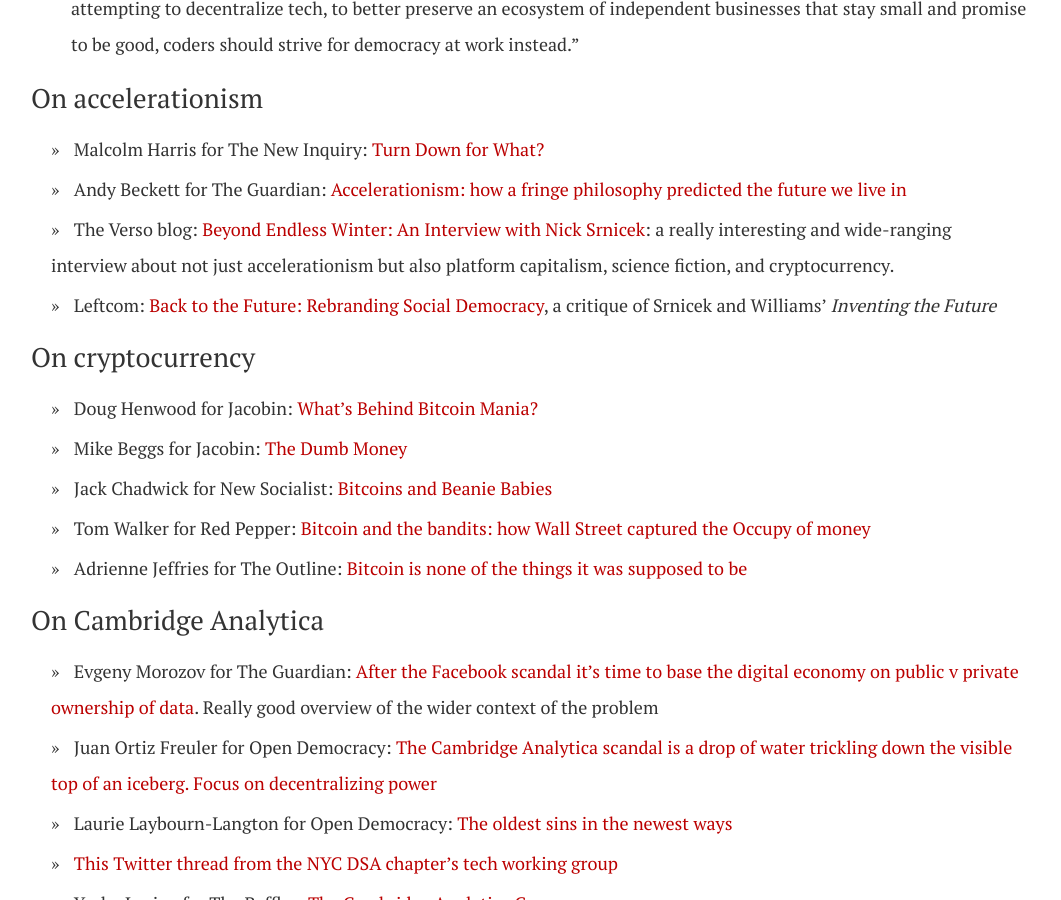
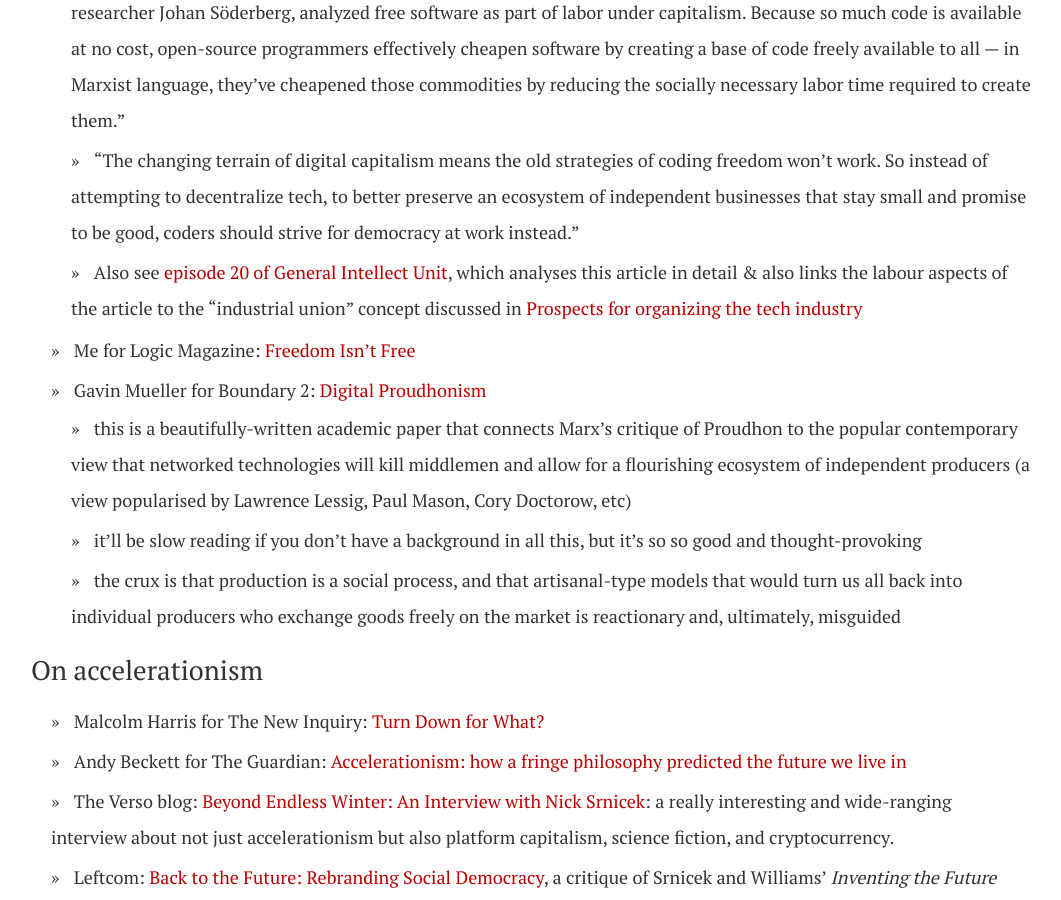
Before and after one commit to dellsystem/dellsystem.github.io, a Jekyll site: the page built from tech.md, in a window 1280 px wide and 900 px high, scrolled down 15216 px. Shown: the whole window, without its empty margins (109-1170 px from the left). Built offline with Jekyll 4.4.1, drawn with Linux system fonts in a browser that asks for light colours; some of the changed text lies outside the part shown.

Commit message:
Add pieces to tech.md

```diff
--- a/tech.md
+++ b/tech.md
@@ -187,6 +187,8 @@ Read them to understand the enemy, esssentially.
 
 ### The economics of the tech industry
 
+* Daniel Joseph for Real Life: [Two-Faced](http://reallifemag.com/two-faced/) (a stellar piece analysing the cultural aspects of platform capitalism, as well as the political economy underneath)
+	* same author, same publication, a year earlier: [Code of Conduct](http://reallifemag.com/code-of-conduct/). "[...] platforms are technologies for the production of distribution itself, and if platform capitalism is about distribution, then it’s primarily about space. Platforms create a space in which specific forms of exchange can occur, and set the terms for those exchanges, all while extracting rents."
 * Peter Frase for The New Inquiry: [The Future Bubble](https://thenewinquiry.com/the-future-bubble/)
 	* really excellent piece on the venture capital model of funding companies in Silicon Valley, and how that relates to the rest of the economy
 * Leif Weatherby for LARB: [Delete Your Account: On the Theory of Platform Capitalism](https://lareviewofbooks.org/article/delete-your-account-on-the-theory-of-platform-capitalism/). A very impressive overview of several relevant books:
@@ -293,6 +295,12 @@ Read them to understand the enemy, esssentially.
 * Gavin Mueller for Jacobin: [Microsoft and the Yeoman Coders](https://www.jacobinmag.com/2018/06/github-microsoft-open-source-code-technology) (on Microsoft acquiring Github for $7.5 billion in June 2018)
 	* "While there’s a lot of hype about gift economies and good vibes, when you’re doing an economic analysis, you have to consider the sector as a whole, not the intentions of a few members. One of the few to do this well, Swedish researcher Johan Söderberg, analyzed free software as part of labor under capitalism. Because so much code is available at no cost, open-source programmers effectively cheapen software by creating a base of code freely available to all — in Marxist language, they’ve cheapened those commodities by reducing the socially necessary labor time required to create them."
 	* "The changing terrain of digital capitalism means the old strategies of coding freedom won’t work. So instead of attempting to decentralize tech, to better preserve an ecosystem of independent businesses that stay small and promise to be good, coders should strive for democracy at work instead."
+	* Also see [episode 20 of General Intellect Unit](http://generalintellectunit.net/e/020-yeoman-coders/), which analyses this article in detail & also links the labour aspects of the article to the "industrial union" concept discussed in [Prospects for organizing the tech industry](http://www.notesfrombelow.org/article/prospects-for-organizing-the-tech-industry)
+* Me for Logic Magazine: [Freedom Isn't Free](https://logicmag.io/05-freedom-isnt-free/)
+* Gavin Mueller for Boundary 2: [Digital Proudhonism](https://www.boundary2.org/2018/07/mueller/)
+	* this is a beautifully-written academic paper that connects Marx's critique of Proudhon to the popular contemporary view that networked technologies will kill middlemen and allow for a flourishing ecosystem of independent producers (a view popularised by Lawrence Lessig, Paul Mason, Cory Doctorow, etc)
+	* it'll be slow reading if you don't have a background in all this, but it's so so good and thought-provoking
+	* the crux is that production is a social process, and that artisanal-type models that would turn us all back into individual producers who exchange goods freely on the market is reactionary and, ultimately, misguided
 
 ### On accelerationism
 
```
Also changed, not shown: other parts of tech.md (+1 -1 lines).
